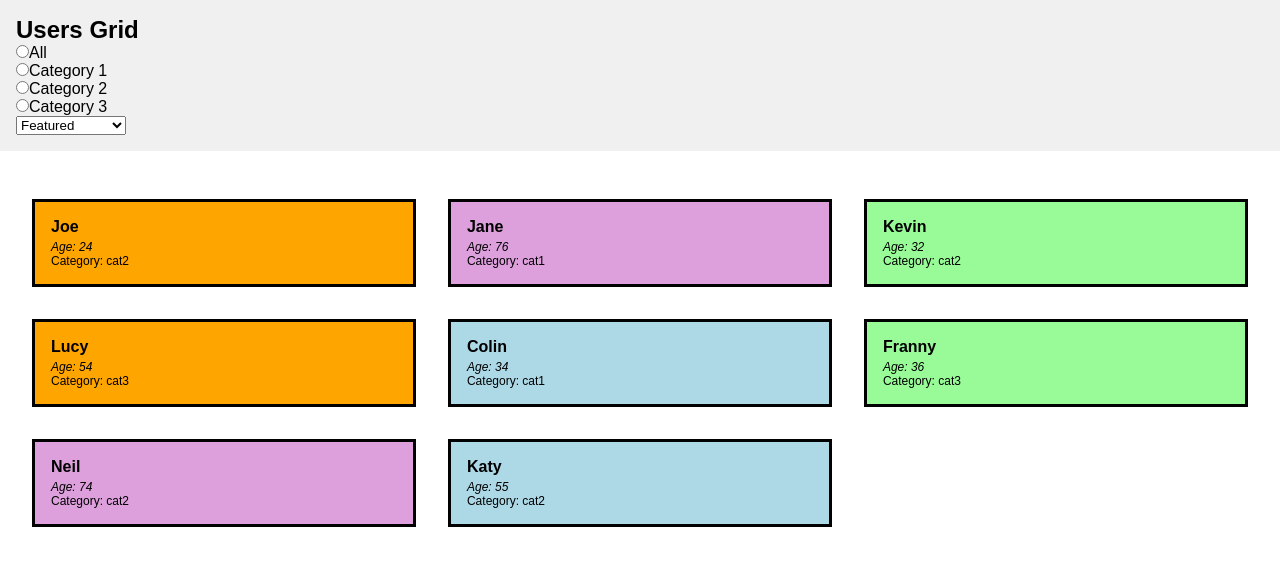
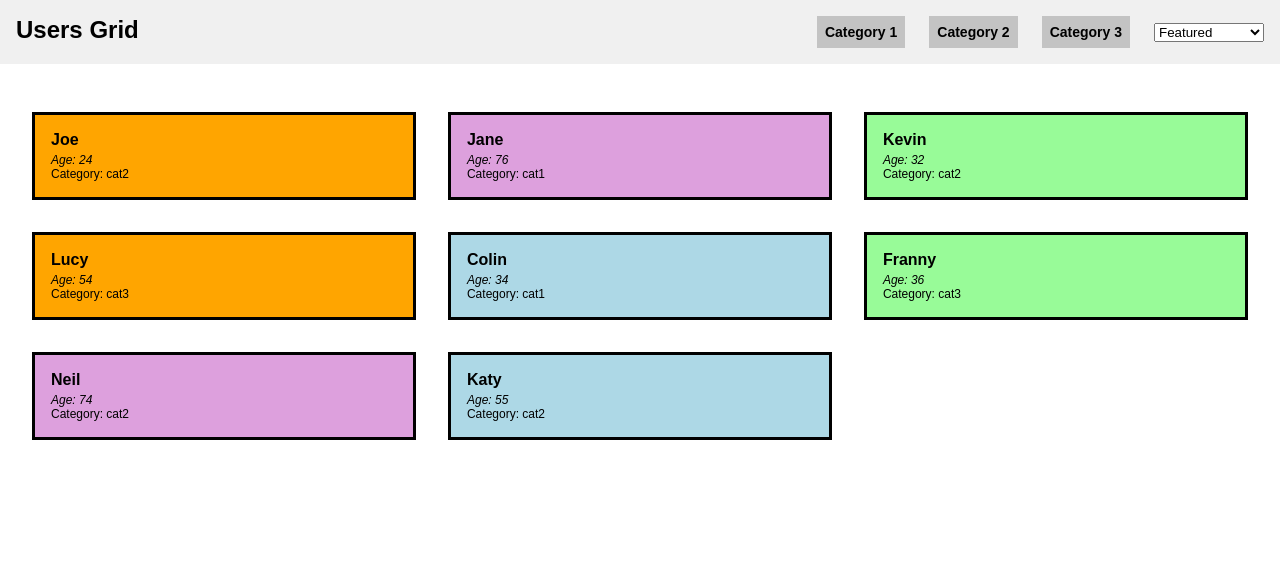
Before and after one commit to jmacaluso711/user-grid, a React (Create React App) app: page /users in a window 1280 px wide. Shown: the top 566 px of the page. Built offline with nearby package versions, Linux system fonts and the light colour scheme; sample sign-in values are in the browser's storage.

Commit message:
filter styles

```diff
--- a/src/App.css
+++ b/src/App.css
@@ -95,6 +95,8 @@ body {
   margin-bottom: 2rem;
   padding: 1rem;
   background-color: #f0f0f0;
+  display: flex;
+  flex-direction: column;
 }
 
 .users-grid {
@@ -144,6 +146,45 @@ body {
 }
 
 /*
+  Filter and sort
+*/
+.filter-and-sort {
+  display: flex;
+  flex-direction: column;
+  align-items: flex-start;
+  margin-top: 1rem;
+}
+
+.filters {
+  display: flex;
+  margin-bottom: 1rem;
+}
+
+.filter-radio {
+  margin-right: 1.5rem;
+}
+
+.filter-radio label {
+  font-size: .875rem;
+  font-weight: bold;
+  display: inline-block;
+  padding: .5rem;
+  background-color: #c3c3c3;
+  cursor: pointer;
+}
+
+.filter-radio input:checked ~ label {
+  color: #fff;
+  background-color: #333;
+}
+
+.filter-radio input {
+  display: none;
+  margin-right: .5rem;
+}
+
+
+/*
   Media Queries
 */
 @media only screen and (min-width: 768px) {
@@ -151,8 +192,24 @@ body {
     flex-flow: wrap;
     flex-direction: row;
   }
+
   .user {
     width: calc(33.33% - 2rem);
     margin: 1rem;
   }
+
+  .users-page header {
+    flex-direction: row;
+  }
+
+  .filter-and-sort {
+    flex-direction: row;
+    align-items: center;
+    margin-top: 0;
+    margin-left: auto;
+  }
+
+  .filters {
+    margin-bottom: 0;
+  }
 }
--- a/src/components/UsersPage.js
+++ b/src/components/UsersPage.js
@@ -6,12 +6,6 @@ export default class UsersPage extends Component {
   state = {
     users: sampleUsers,
     category: '',
-  }
-
-  filterBy = (e) => {
-    this.setState({
-      category: e.target.value
-    });
   }
 
   sortBy = (e) => {
@@ -47,6 +41,12 @@ export default class UsersPage extends Component {
     });
   }
 
+  filterBy = (e) => {
+    this.setState({
+      category: e.target.value
+    });
+  }
+
   render() {
     const { category, users } = this.state;
     let userList = users.data.map((user, i) => <User key={i} user={user} />);
@@ -60,28 +60,23 @@ export default class UsersPage extends Component {
       <section className="users-page">
         <header>
           <h1>Users Grid</h1>
+          <div className="filter-and-sort">
             <div className="filters">
               <div className="filter-radio">
-              <label>
-                <input type="radio" name="category" value="all" onChange={(e) => this.filterBy(e)} />
-                All
-              </label>
-            </div>
-            <div className="filter-radio">
-              <label>
-                <input type="radio" name="category" value="cat1" onChange={(e) => this.filterBy(e)}/>
+                <input id="cat1" type="radio" name="category" value="cat1" onChange={(e) => this.filterBy(e)}/>
+                <label htmlFor="cat1">
                   Category 1
                 </label>
               </div>
               <div className="filter-radio">
-              <label>
-                <input type="radio" name="category" value="cat2" onChange={(e) => this.filterBy(e)} />
+                <input id="cat2" type="radio" name="category" value="cat2" onChange={(e) => this.filterBy(e)} />
+                <label htmlFor="cat2">
                   Category 2
                 </label>
               </div>
               <div className="filter-radio">
-              <label>
-                <input type="radio" name="category" value="cat3" onChange={(e) => this.filterBy(e)} />
+                <input id="cat3" type="radio" name="category" value="cat3" onChange={(e) => this.filterBy(e)} />
+                <label htmlFor="cat3">
                   Category 3
                 </label>
               </div>
@@ -94,6 +89,7 @@ export default class UsersPage extends Component {
                 <option value="priority">Sort by Priority</option>
               </select>
             </div>
+          </div>
         </header>
         <div className="users-grid">
           {userList}
```
Lines whose indentation alone changed are shown as unchanged.
